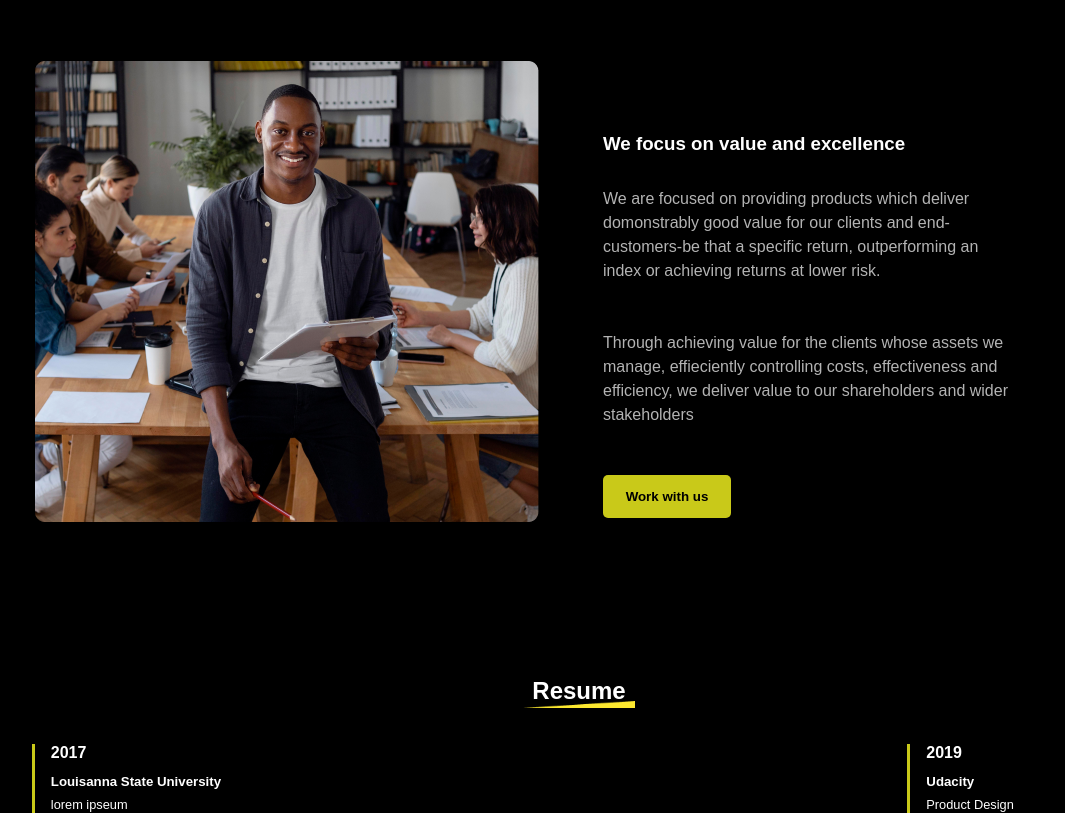
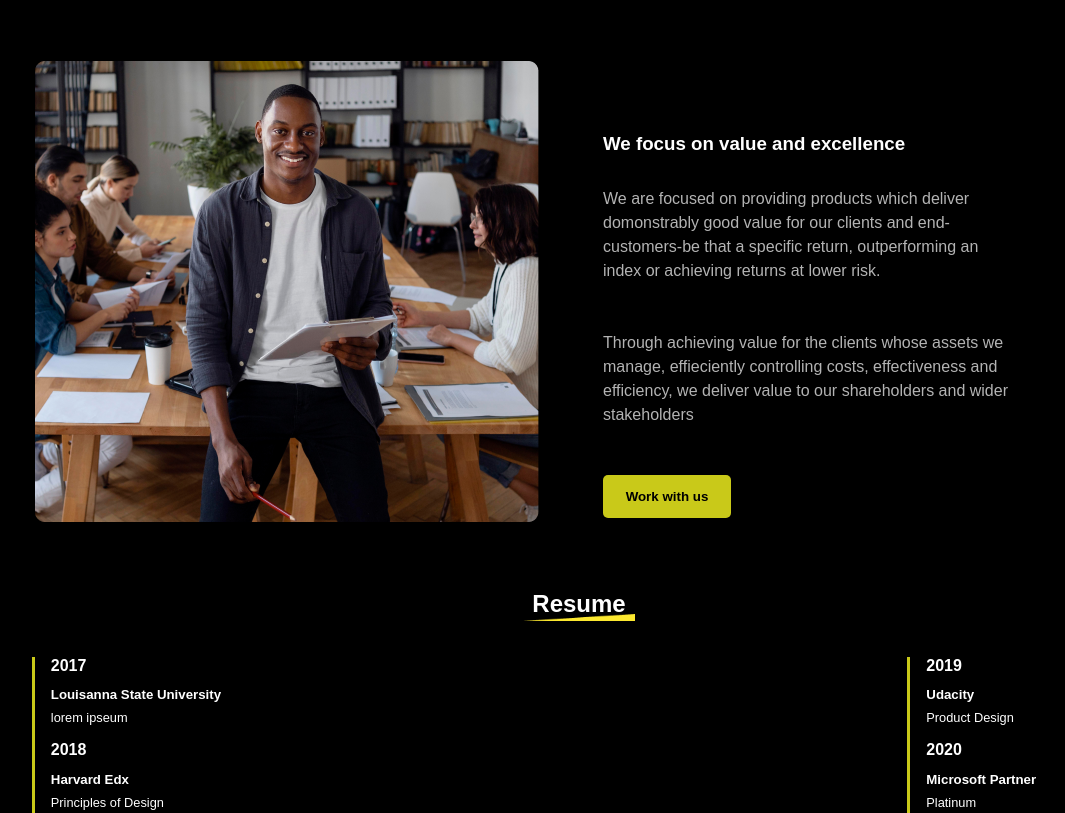
Before and after one commit to Tosho4real/Revent-page, a plain HTML site: page index.html in a window 1280 px wide. Shown: the part 624-1437 px from the top of the page, without its empty margins (61-1126 px from the left). Drawn offline with Linux system fonts and the light colour scheme.

Commit message:
Reverse height

```diff
--- a/styles.css
+++ b/styles.css
@@ -134,8 +134,6 @@ input:focus, textarea:focus{
 .about-intro{
     padding-left:  4rem;
     margin-top: 4.5rem;
-    height: 60vh;
-    overflow: hidden;
 }
 .about-intro > h3 {
     margin-bottom: 2rem;
```
